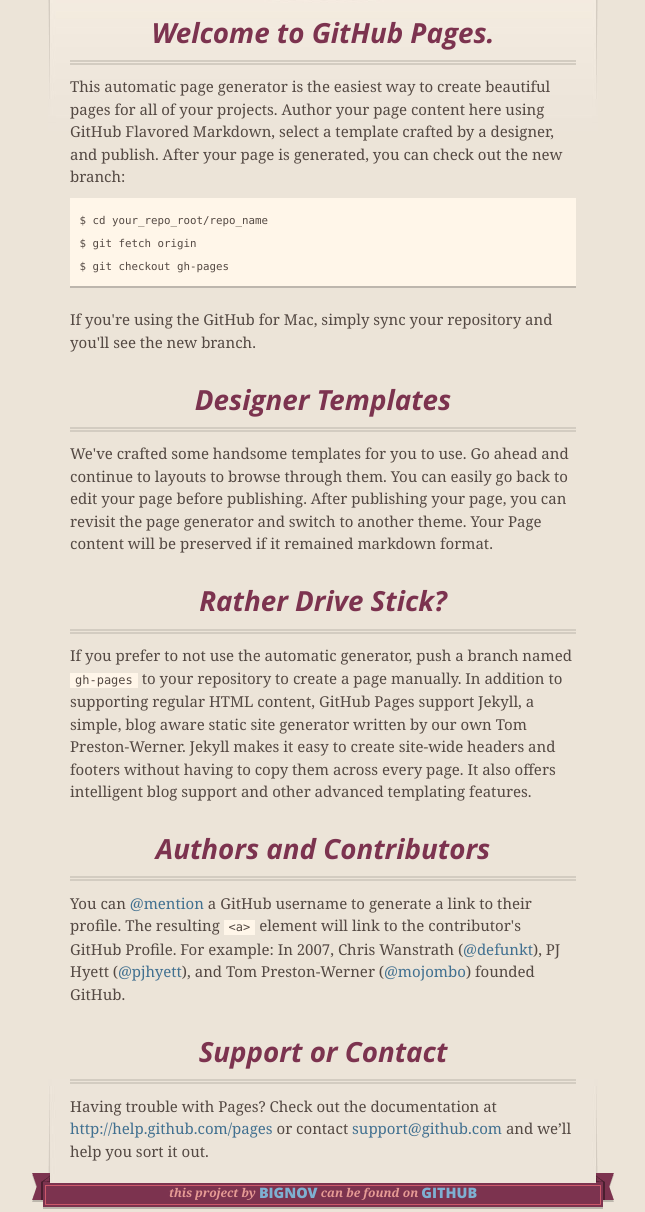
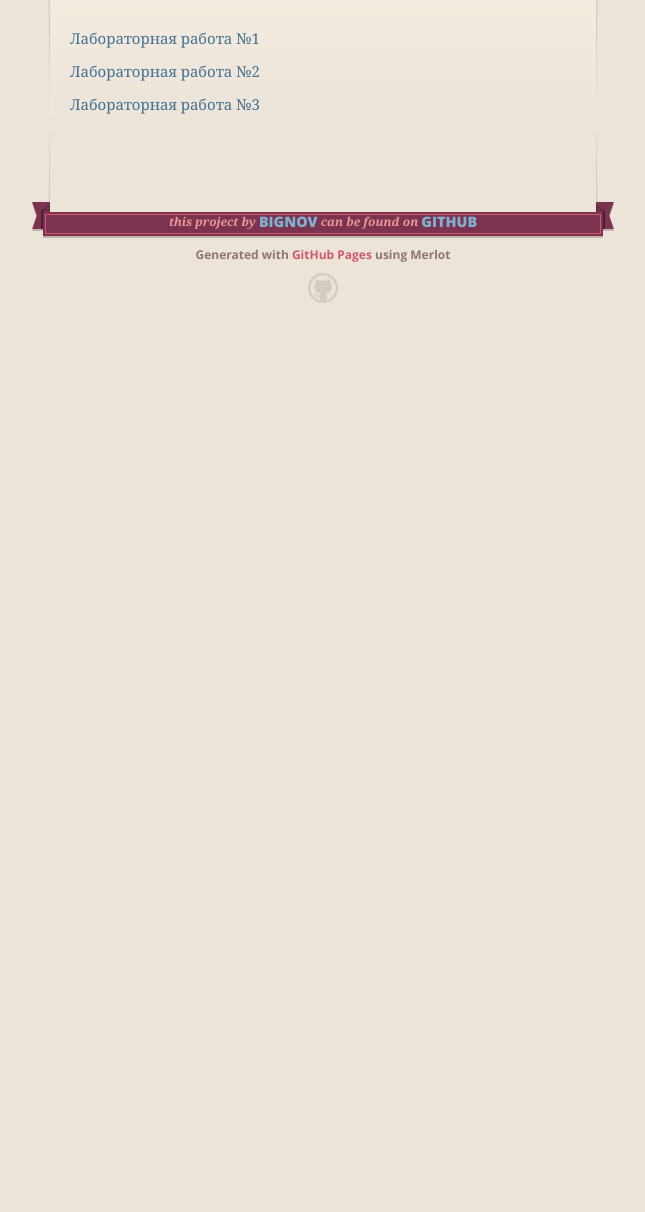
Before and after one commit to Bignov/Res, a plain HTML site: page index.html in a window 1280 px wide. Shown: the part 195-1407 px from the top of the page, without its empty margins (317-962 px from the left). After the commit the page ends 800 px from the top, so only its background shows below. Drawn offline with nearby package versions, Linux system fonts and the light colour scheme.

Commit message:
Update index.html

```diff
--- a/index.html
+++ b/index.html
@@ -46,38 +46,10 @@
 
 
       <section id="main_content">
-        <h3>
-<a name="welcome-to-github-pages" class="anchor" href="#welcome-to-github-pages"><span class="octicon octicon-link"></span></a>Welcome to GitHub Pages.</h3>
-
-<p>This automatic page generator is the easiest way to create beautiful pages for all of your projects. Author your page content here using GitHub Flavored Markdown, select a template crafted by a designer, and publish. After your page is generated, you can check out the new branch:</p>
-
-<pre><code>$ cd your_repo_root/repo_name
-$ git fetch origin
-$ git checkout gh-pages
-</code></pre>
-
-<p>If you're using the GitHub for Mac, simply sync your repository and you'll see the new branch.</p>
-
-<h3>
-<a name="designer-templates" class="anchor" href="#designer-templates"><span class="octicon octicon-link"></span></a>Designer Templates</h3>
-
-<p>We've crafted some handsome templates for you to use. Go ahead and continue to layouts to browse through them. You can easily go back to edit your page before publishing. After publishing your page, you can revisit the page generator and switch to another theme. Your Page content will be preserved if it remained markdown format.</p>
-
-<h3>
-<a name="rather-drive-stick" class="anchor" href="#rather-drive-stick"><span class="octicon octicon-link"></span></a>Rather Drive Stick?</h3>
-
-<p>If you prefer to not use the automatic generator, push a branch named <code>gh-pages</code> to your repository to create a page manually. In addition to supporting regular HTML content, GitHub Pages support Jekyll, a simple, blog aware static site generator written by our own Tom Preston-Werner. Jekyll makes it easy to create site-wide headers and footers without having to copy them across every page. It also offers intelligent blog support and other advanced templating features.</p>
-
-<h3>
-<a name="authors-and-contributors" class="anchor" href="#authors-and-contributors"><span class="octicon octicon-link"></span></a>Authors and Contributors</h3>
-
-<p>You can <a href="https://github.com/blog/821" class="user-mention">@mention</a> a GitHub username to generate a link to their profile. The resulting <code>&lt;a&gt;</code> element will link to the contributor's GitHub Profile. For example: In 2007, Chris Wanstrath (<a href="https://github.com/defunkt" class="user-mention">@defunkt</a>), PJ Hyett (<a href="https://github.com/pjhyett" class="user-mention">@pjhyett</a>), and Tom Preston-Werner (<a href="https://github.com/mojombo" class="user-mention">@mojombo</a>) founded GitHub.</p>
-
-<h3>
-<a name="support-or-contact" class="anchor" href="#support-or-contact"><span class="octicon octicon-link"></span></a>Support or Contact</h3>
-
-<p>Having trouble with Pages? Check out the documentation at <a href="http://help.github.com/pages">http://help.github.com/pages</a> or contact <a href="mailto:support@github.com">support@github.com</a> and we’ll help you sort it out.</p>
-      </section>
+       <p><a href="1.html">Лабораторная работа №1</a></p>
+       <p><a href="2.html">Лабораторная работа №2</a></p>
+       <p><a href="3.html">Лабораторная работа №3</a></p>
+        </section>
 
       <footer>
         <span class="ribbon-outer">
```
